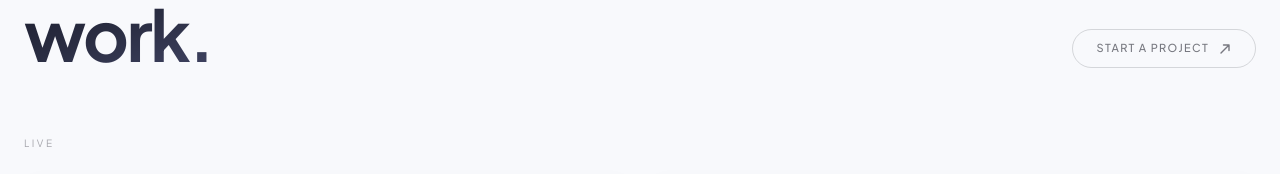
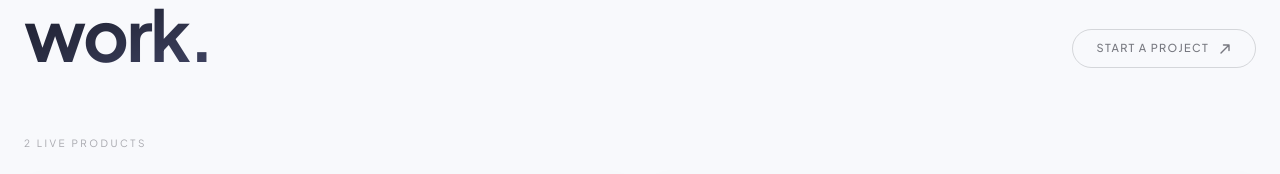
Before and after one commit to aminfaruk/ctrlco, a React (Vite) app: page / in a window 1280 px wide. Shown: the part 3040-3214 px from the top of the page. Built offline with nearby package versions, Linux system fonts and the light colour scheme.

Commit message:
Update live section label to 2 Live Products

```diff
--- a/src/components/Work.jsx
+++ b/src/components/Work.jsx
@@ -209,7 +209,7 @@ export default function Work() {
 
         {/* Live Work */}
         <div className="mb-16">
-          <p className="text-[10px] tracking-[0.25em] uppercase mb-6" style={{ color: 'rgba(13,15,26,0.35)' }}>Live</p>
+          <p className="text-[10px] tracking-[0.25em] uppercase mb-6" style={{ color: 'rgba(13,15,26,0.35)' }}>2 Live Products</p>
           <div className="grid sm:grid-cols-2 gap-4 lg:gap-5">
             {liveProjects.map((p, i) => <Card key={p.id} project={p} index={i} />)}
           </div>
```
